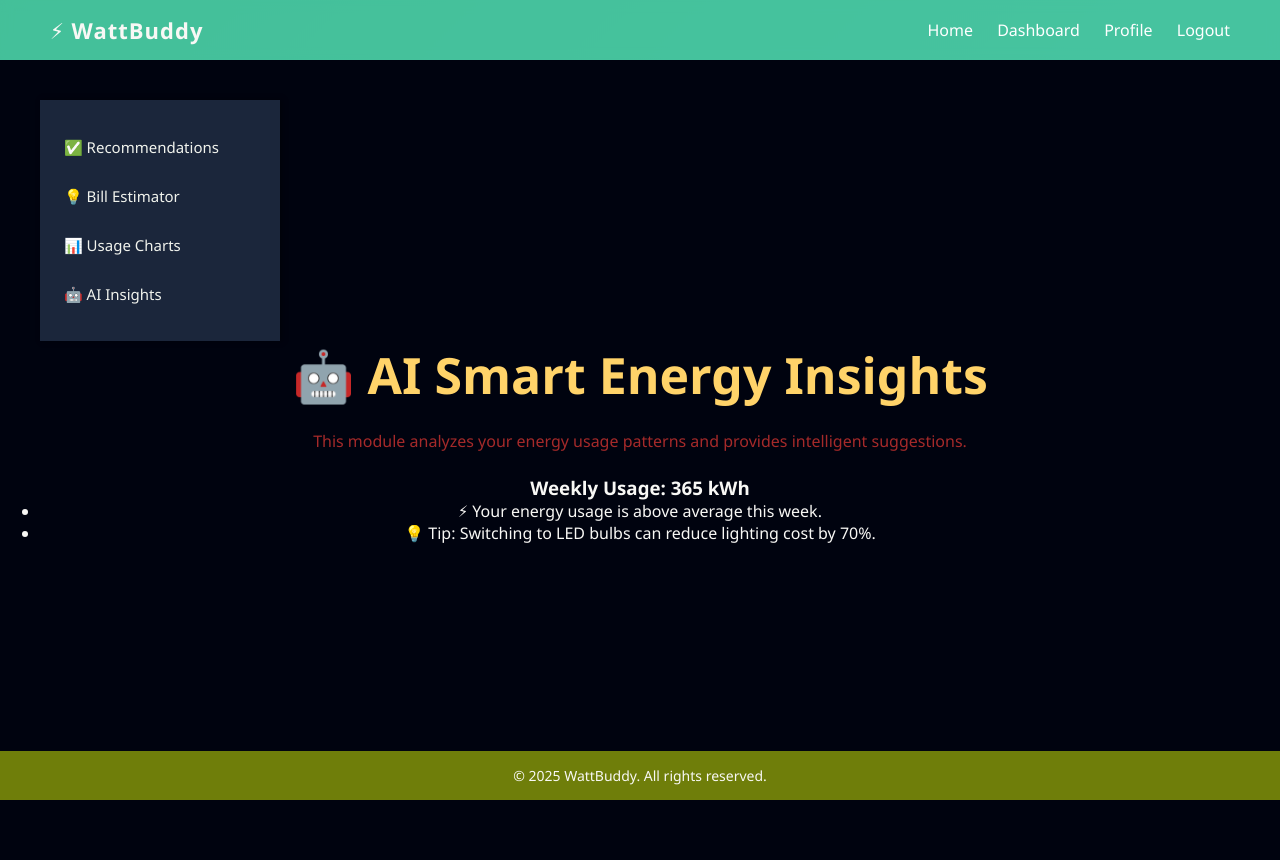
After one commit to shivanshtholia/wattbuddy.ai, a Django app: page /ai-insights/ in a window 1280 px wide. The commit adds this page. Run offline with Django 5.2, Linux system fonts and the light colour scheme; a user stored in the database is signed in.

Commit message:
Add AI Insights feature with usage analysis and recommendations

```diff
--- /dev/null
+++ b/wattbuddy/dashboard/templates/ai_insights.html
@@ -0,0 +1,30 @@
+{% extends "base.html" %}
+{% load static %}
+
+{% block extra_css %}
+<link rel="stylesheet" href="{% static 'css/dashboard.css' %}">
+{% endblock %}
+
+{% block content %}
+<div class="sidebar">
+  <ul>
+    <li><a href="{% url 'recommendations' %}">✅ Recommendations</a></li>
+    <li><a href="{% url 'bill_estimator' %}">💡 Bill Estimator</a></li>
+    <li><a href="{% url 'charts' %}">📊 Usage Charts</a></li>
+    <li><a href="{% url 'ai_insights' %}">🤖 AI Insights</a></li>
+  </ul>
+</div>
+
+<center>
+<h2>🤖 AI Smart Energy Insights</h2>
+<p>This module analyzes your energy usage patterns and provides intelligent suggestions.</p>
+
+<h3>Weekly Usage: {{ usage }} kWh</h3>
+
+<ul>
+{% for tip in insights %}
+<li>{{ tip }}</li>
+{% endfor %}
+</ul>
+</center>
+{% endblock %}
--- a/wattbuddy/dashboard/templates/dashboard/bill_estimator.html
+++ b/wattbuddy/dashboard/templates/dashboard/bill_estimator.html
@@ -11,6 +11,7 @@
     <li><a href="{% url 'recommendations' %}">✅ Recommendations</a></li>
     <li><a href="{% url 'bill_estimator' %}">💡 Bill Estimator</a></li>
     <li><a href="{% url 'charts' %}">📊 Usage Charts</a></li>
+    <li><a href="{% url 'ai_insights' %}">🤖 AI Insights</a></li>
   </ul>
 </div>
 <center>
--- a/wattbuddy/dashboard/templates/dashboard/charts.html
+++ b/wattbuddy/dashboard/templates/dashboard/charts.html
@@ -14,6 +14,8 @@
     <li><a href="{% url 'recommendations' %}">✅ Recommendations</a></li>
     <li><a href="{% url 'bill_estimator' %}">💡 Bill Estimator</a></li>
     <li><a href="{% url 'charts' %}">📊 Usage Charts</a></li>
+    <li><a href="{% url 'ai_insights' %}">🤖 AI Insights</a></li>
+
   </ul>
 </div>
 <center>
--- a/wattbuddy/dashboard/templates/dashboard/dashboard.html
+++ b/wattbuddy/dashboard/templates/dashboard/dashboard.html
@@ -10,6 +10,8 @@
       <li><a href="{% url 'recommendations' %}">✅ Recommendations</a></li>
       <li><a href="{% url 'bill_estimator' %}">💡 Bill Estimator</a></li>
       <li><a href="{% url 'charts' %}">📊 Usage Charts</a></li>
+      <li><a href="{% url 'ai_insights' %}">🤖 AI Insights</a></li>
+
     </ul>
   </div>
  <div class="main-content">
--- a/wattbuddy/dashboard/templates/dashboard/recommendations.html
+++ b/wattbuddy/dashboard/templates/dashboard/recommendations.html
@@ -10,6 +10,8 @@
     <li><a href="{% url 'recommendations' %}">✅ Recommendations</a></li>
     <li><a href="{% url 'bill_estimator' %}">💡 Bill Estimator</a></li>
     <li><a href="{% url 'charts' %}">📊 Usage Charts</a></li>
+    <li><a href="{% url 'ai_insights' %}">🤖 AI Insights</a></li>
+
   </ul>
 </div>
   <center><h2> Energy Saving Recommendations</h2>
--- a/wattbuddy/dashboard/views.py
+++ b/wattbuddy/dashboard/views.py
@@ -4,6 +4,7 @@ from django.contrib.auth import authenticate, login, logout
 from django.contrib.auth.models import User
 from django.contrib import messages
 from django.contrib.auth.decorators import login_required
+import random
 
 # Create your views here.
 def index(request):
@@ -97,3 +98,31 @@ def profile_view(request):
     return render(request, 'dashboard/profile.html', {"user": request.user})
 def charts(request):
     return render(request, "dashboard/charts.html")
+
+
+
+@login_required
+def ai_insights(request):
+    # Dummy usage data (baad me DB se connect kar sakta hai)
+    weekly_usage = random.randint(200, 600)
+    avg_usage = 350
+
+    insights = []
+
+    if weekly_usage > avg_usage:
+        insights.append("⚡ Your energy usage is above average this week.")
+    else:
+        insights.append("✅ Your energy usage is within the efficient range.")
+
+    if weekly_usage > 500:
+        insights.append("❄ High consumption detected. AC or heater overuse suspected.")
+
+    if weekly_usage < 250:
+        insights.append("🌱 Great job! You are conserving electricity effectively.")
+
+    insights.append("💡 Tip: Switching to LED bulbs can reduce lighting cost by 70%.")
+
+    return render(request, "ai_insights.html", {
+        "usage": weekly_usage,
+        "insights": insights
+    })
--- a/wattbuddy/wattbuddy/urls.py
+++ b/wattbuddy/wattbuddy/urls.py
@@ -28,5 +28,7 @@ urlpatterns = [
     path("profile/", views.profile_view, name="profile"),
     path("charts/", views.charts, name="charts"),
     path('recommendations/', views.recommendations, name='recommendations'),
-    path('bill-estimator/', views.bill_estimator, name='bill_estimator')
+    path('bill-estimator/', views.bill_estimator, name='bill_estimator'),
+    path('ai-insights/', views.ai_insights, name='ai_insights'),
+
 ]
```
